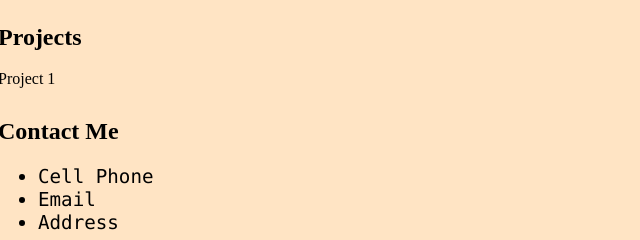
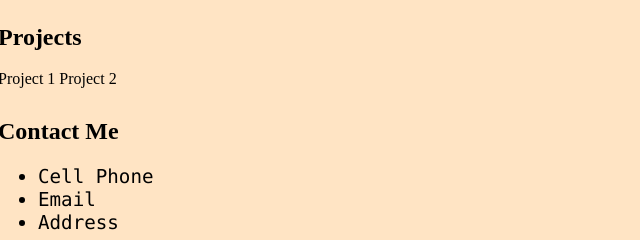
Before and after one commit to leonpoonn/Challenge2, a plain HTML site: page index.html in a window 1280 px wide. Shown: the part 1356-1596 px from the top of the page, 0-640 px from the left. Drawn offline with Linux system fonts and the light colour scheme.

Commit message:
Update index.html

```diff
--- a/index.html
+++ b/index.html
@@ -40,6 +40,7 @@
         <div class="Title" id="Works">
             <h2>Projects</h2>
             <a href="https://gg-ez415.github.io/Game-Glutton/">Project 1</a>
+            <a href="https://total-fitness-plus67.herokuapp.com/">Project 2</a>
         </div>
 
         <div class="Title" id="Contact_Me">
```
